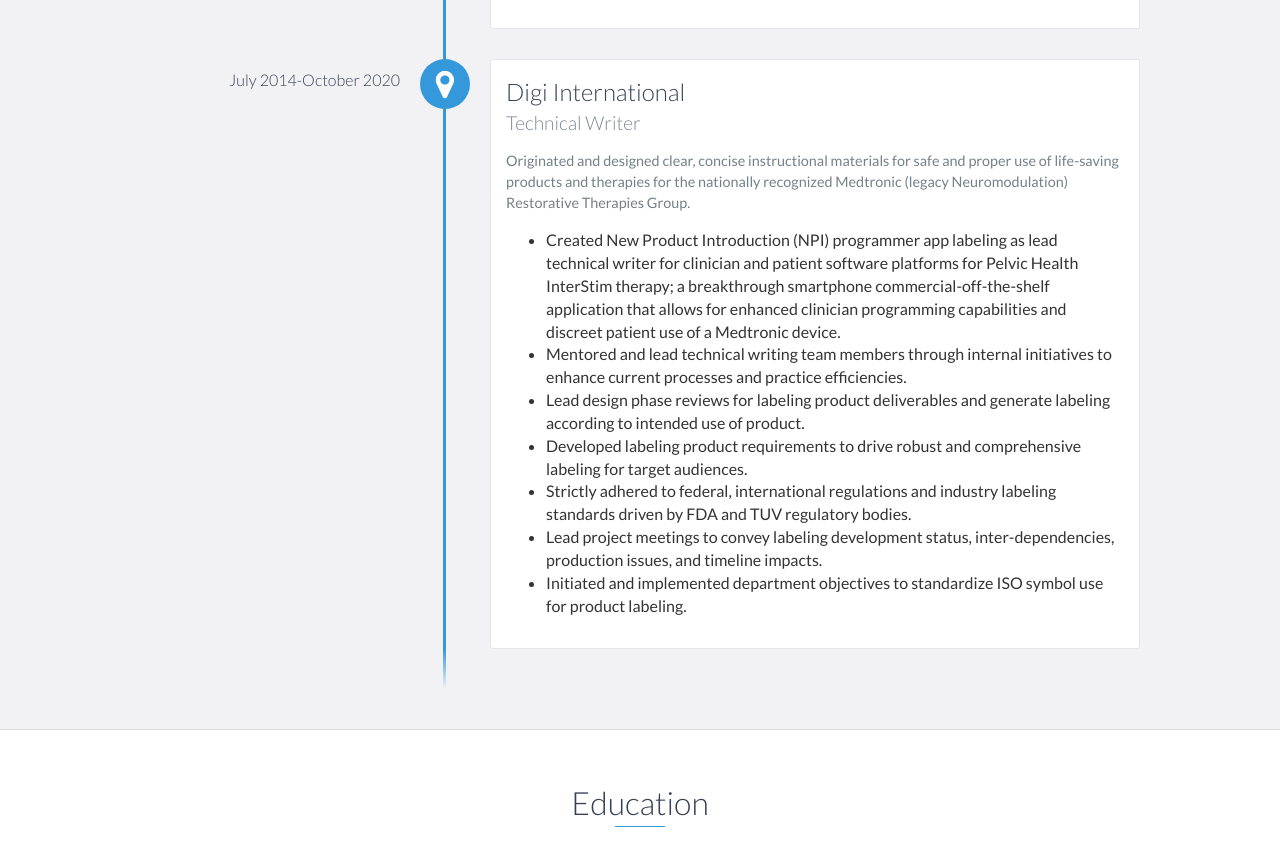
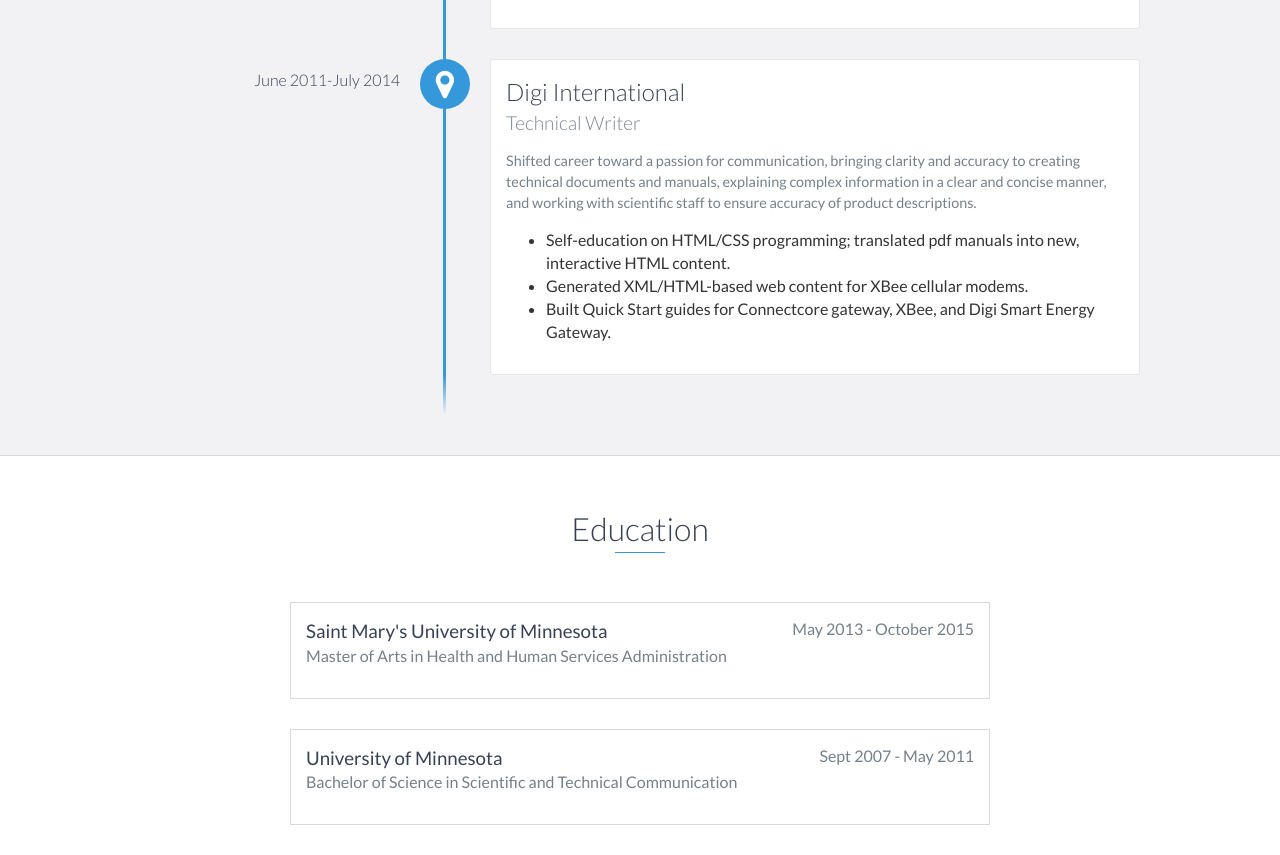
Before and after one commit to onayiga/technical-writing-portfolio, a website: page index.html in a window 1280 px wide. Shown: the part 3189-4044 px from the top of the page. Drawn offline with nearby package versions, Linux system fonts and the light colour scheme.

Commit message:
Update index.html
Added appropriate resume content for  work at Digi International

```diff
--- a/index.html
+++ b/index.html
@@ -148,22 +148,20 @@
             </div>
 
 
-            <div data-date="July 2014-October 2020">
+            <div data-date="June 2011-July 2014">
                 <h3>Digi International</h3>
                 <h4>Technical Writer</h4>
                 <p>
 
-                        <p>Originated and designed clear, concise instructional materials for safe and proper use of life-saving products and therapies for the nationally recognized Medtronic (legacy Neuromodulation) Restorative Therapies Group.</p>
+                        <p>Shifted career toward a passion for communication, bringing clarity and accuracy to creating technical documents and manuals, explaining complex information in a clear and concise manner, and working with scientific staff to ensure accuracy of product descriptions.
 
-                        <ul>
+                            <ul>
 
-                        <li>Created New Product Introduction (NPI) programmer app labeling as lead technical writer for clinician and patient software platforms for Pelvic Health InterStim therapy; a breakthrough smartphone commercial-off-the-shelf application that allows for enhanced clinician programming capabilities and discreet patient use of a Medtronic device.</li>
-                        <li>Mentored and lead technical writing team members through internal initiatives to enhance current processes and practice efficiencies.</li>
-                        <li>Lead design phase reviews for labeling product deliverables and generate labeling according to intended use of product.</li>
-                        <li>Developed labeling product requirements to drive robust and comprehensive labeling for target audiences.</li>
-                        <li>Strictly adhered to federal, international regulations and industry labeling standards driven by FDA and TUV regulatory bodies.</li>
-                        <li>Lead project meetings to convey labeling development status, inter-dependencies, production issues, and timeline impacts.</li>
-                        <li>Initiated and implemented department objectives to standardize ISO symbol use for product labeling.</li>
+                        <li>Self-education on HTML/CSS programming; translated pdf manuals into new, interactive HTML content.</li>
+
+                        <li>Generated XML/HTML-based web content for XBee cellular modems.
+                        <li>Built Quick Start guides for Connectcore gateway, XBee, and Digi Smart Energy Gateway.
+                        </li>
 
                     </ul>
 
```
